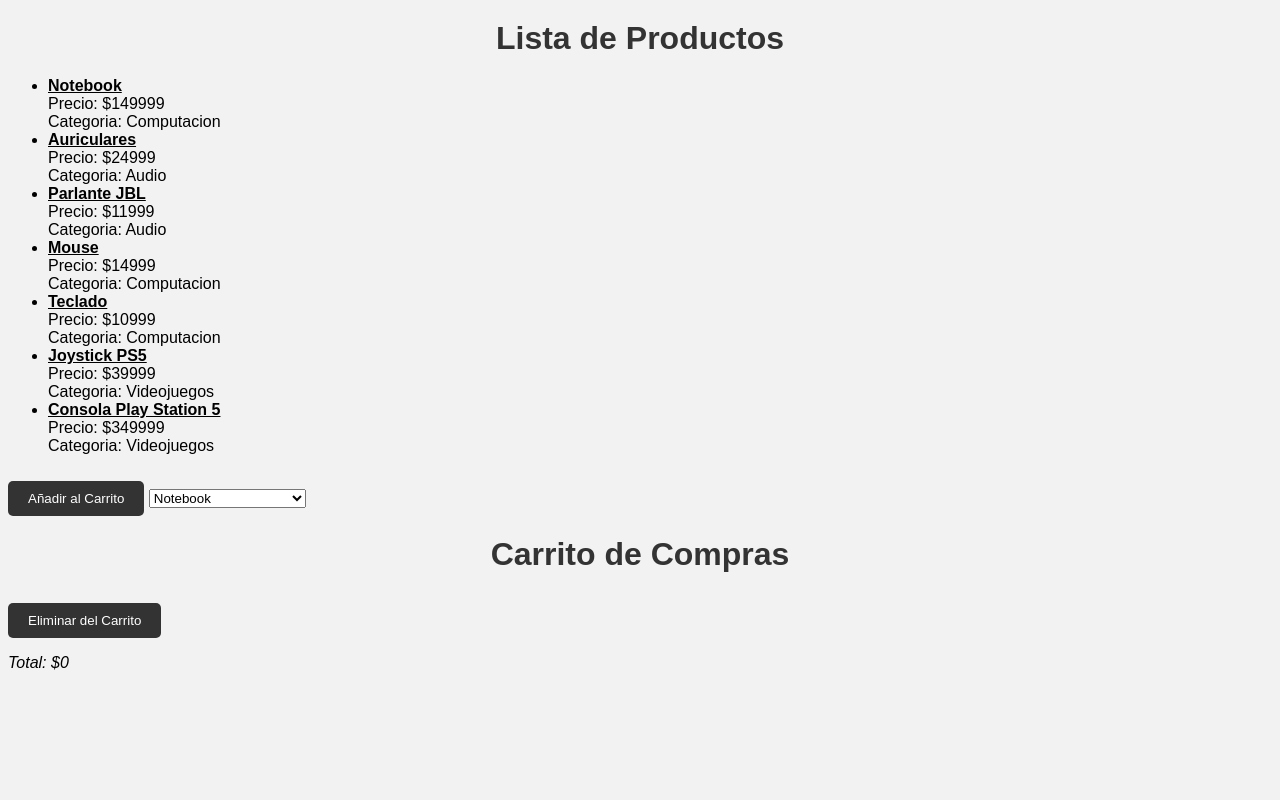
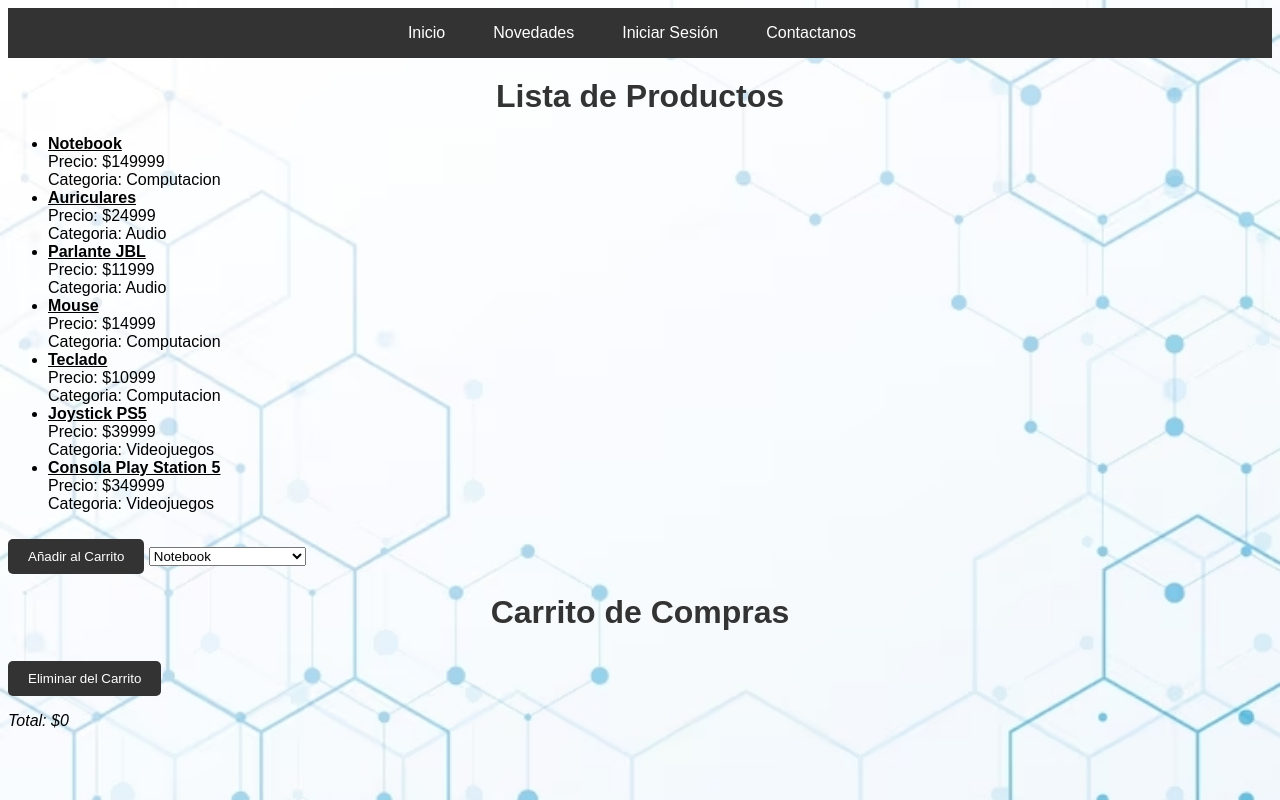
Before and after one commit to nachonb/Carrito-de-compras-v2, a plain HTML site: page index.html in a window 1280 px wide. Drawn offline with Linux system fonts and the light colour scheme.

Commit message:
2do commit, se agrega css

```diff
--- a/index.css
+++ b/index.css
@@ -1,6 +1,39 @@
 body {
     font-family: Arial, sans-serif;
     background-color: #F2F2F2;
+    background-image: url("img/background-image.jpg");
+    background-repeat: no-repeat;
+    background-position: center center;
+    background-size: cover;
+  }
+
+  nav {
+    background-color: #333;
+    display: flex;
+    justify-content: center;
+  }
+
+  nav ul {
+    display: flex;
+    list-style: none;
+    margin: 0;
+    padding: 0;
+  }
+
+  nav ul li {
+    display: inline-block;
+    margin-right: 1em;
+  }
+
+  nav a {
+    color: #fff;
+    display: block;
+    padding: 1em;
+    text-decoration: none;
+  }
+
+  nav a:hover {
+    background-color: #444;
   }
 
   h1 {
--- a/index.html
+++ b/index.html
@@ -6,6 +6,16 @@
     <link rel="stylesheet" href="index.css">
   </head>
   <body>
+    <nav>
+      <ul>
+        <li><a href="#">Inicio</a></li>
+        <li><a href="#">Novedades</a></li>
+        <li><a href="#">Iniciar Sesión</a></li>
+        <li><a href="#">Contactanos</a></li>
+      </ul>
+    </nav>
+
+
     <h1>Lista de Productos</h1>
     <ul id="productList">
       <!-- Aquí se mostrarán los productos -->
```
Also changed, not shown: img/background-image.jpg (added).
